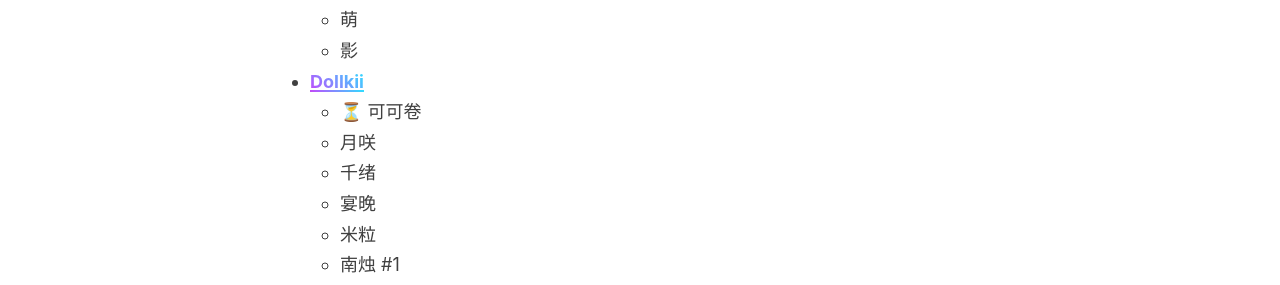
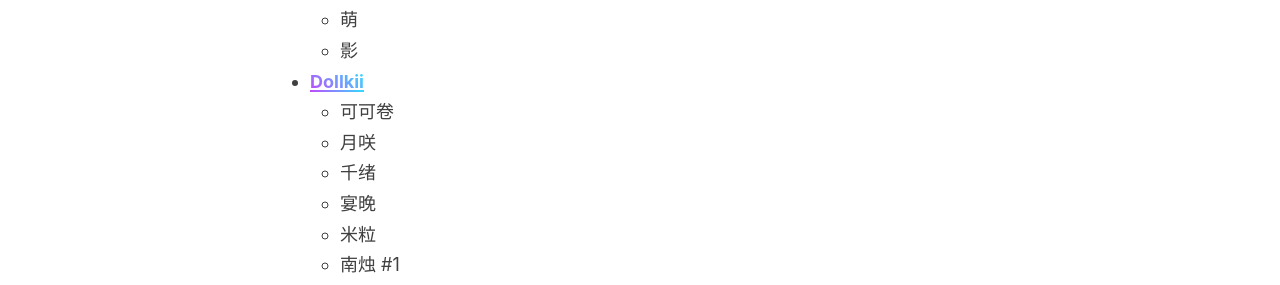
Before and after one commit to 98827ddb7e5a2c2e261912a23d9251d6/98827ddb7e5a2c2e261912a23d9251d6.github.io, a Jekyll site: the page built from _pages/kig-list.md, in a window 1280 px wide. Shown: the part 309-594 px from the top of the page. Built offline with Jekyll 4.4.1, drawn with Linux system fonts in a browser that asks for light colours.

Commit message:
- more kig

```diff
--- a/_pages/kig-list.md
+++ b/_pages/kig-list.md
@@ -11,7 +11,7 @@
 	- 萌
 	- 影
 - [Dollkii](https://weibo.com/u/6727163726){:target="_blank" rel="noopener"}
-	- ⏳ 可可卷
+	- 可可卷
 	- 月咲
 	- 千绪
 	- 宴晚
```
